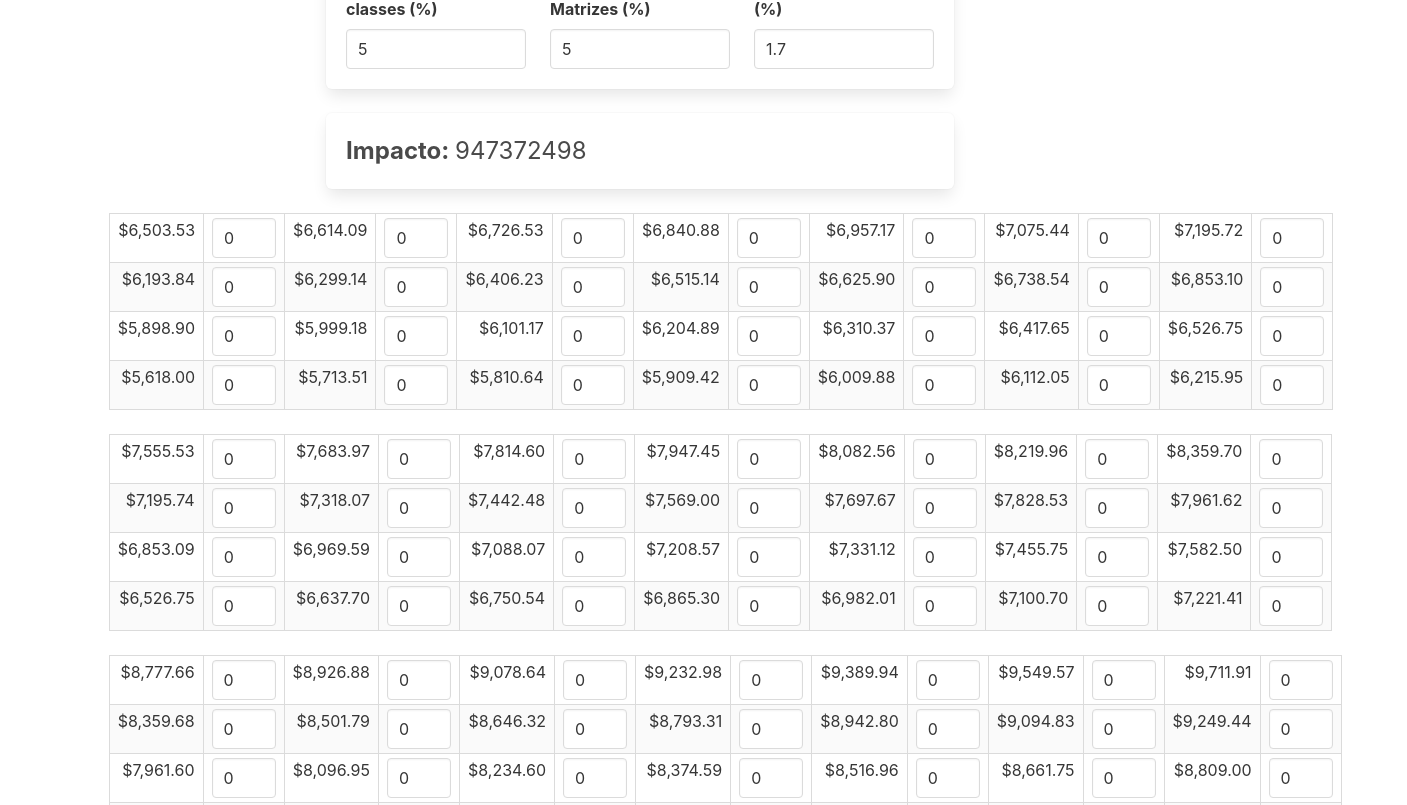
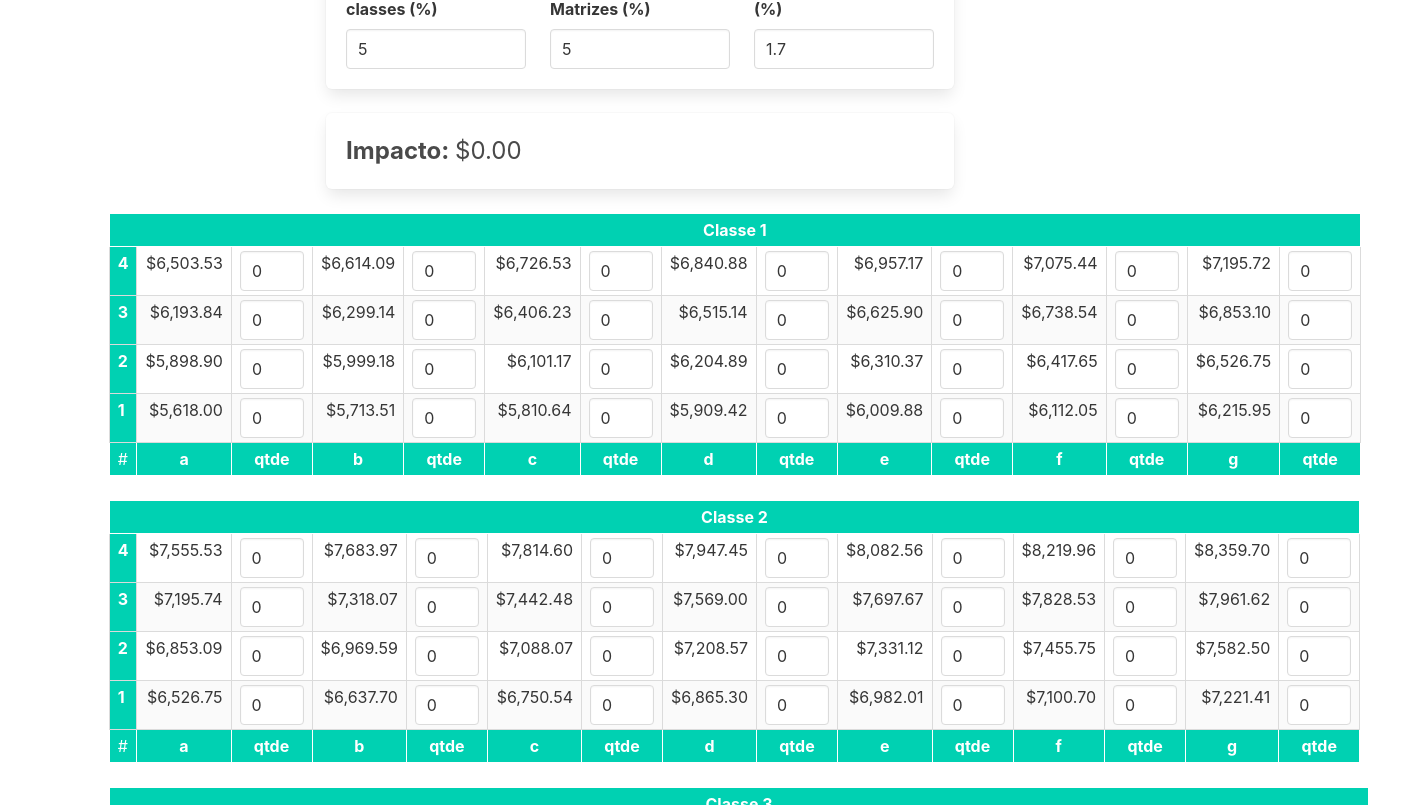
Before and after one commit to celsoagra/tabela-salarial, an Angular app: page / in a window 1280 px wide. Shown: the part 395-1200 px from the top of the page, 1407 px wide, since content can reach past the window. Built offline with nearby package versions, Linux system fonts and the light colour scheme.

Commit message:
incluindo cores e informações da tabela

```diff
--- a/src/app/app.component.html
+++ b/src/app/app.component.html
@@ -15,7 +15,7 @@
               <div class="field">
                 <label class="label">Salário Base</label>
                 <div class="control">
-                  <input class="input" type="number" min="0" [(ngModel)]="salarioBase">
+                  <input class="input" type="number" min="0" onkeydown="if(event.key===','){event.preventDefault();}" [(ngModel)]="salarioBase">
                 </div>
               </div>
           </div>
@@ -33,7 +33,7 @@
               <div class="field">
                 <label class="label">Qtde de Classes</label>
                 <div class="control">
-                  <input class="input" type="number" min="0" [(ngModel)]="classes">
+                  <input class="input" type="number" onkeydown="if(event.key===','){event.preventDefault();}" min="0" [(ngModel)]="classes">
                 </div>
               </div>
           </div>
@@ -41,7 +41,7 @@
               <div class="field">
                 <label class="label">Qtde de Matrizes</label>
                 <div class="control">
-                  <input class="input" type="number" min="0" [(ngModel)]="matriz">
+                  <input class="input" type="number" onkeydown="if(event.key===','){event.preventDefault();}" min="0" [(ngModel)]="matriz">
                 </div>
               </div>
           </div>
@@ -49,7 +49,7 @@
               <div class="field">
                 <label class="label">Qtde entre Faixas</label>
                 <div class="control">
-                  <input class="input" type="number" min="0" [(ngModel)]="faixas">
+                  <input class="input" type="number" onkeydown="if(event.key===','){event.preventDefault();}" min="0" [(ngModel)]="faixas">
                 </div>
               </div>
           </div>
@@ -68,7 +68,7 @@
               <div class="field">
                 <label class="label">intersticio entre classes (%)</label>
                 <div class="control">
-                  <input class="input" type="number" min="0" [(ngModel)]="intersticioClasses">
+                  <input class="input" type="number" onkeydown="if(event.key===','){event.preventDefault();}" min="0" [(ngModel)]="intersticioClasses">
                 </div>
               </div>
           </div>
@@ -76,7 +76,7 @@
               <div class="field">
                 <label class="label">intersticio entre Matrizes (%)</label>
                 <div class="control">
-                  <input class="input" type="number" min="0" [(ngModel)]="intersticioMatrixes">
+                  <input class="input" type="number" onkeydown="if(event.key===','){event.preventDefault();}" min="0" [(ngModel)]="intersticioMatrixes">
                 </div>
               </div>
           </div>
@@ -84,7 +84,7 @@
               <div class="field">
                 <label class="label">intersticio entre faixas (%)</label>
                 <div class="control">
-                  <input class="input" type="number" min="0" [(ngModel)]="intersticio">
+                  <input class="input" type="number" onkeydown="if(event.key===','){event.preventDefault();}" min="0" [(ngModel)]="intersticio">
                 </div>
               </div>
           </div>
@@ -96,22 +96,37 @@
 <div class="columns body-columns">
   <div class="column is-half is-offset-one-quarter">
     <div class="box">
-      <p class="is-size-4"><span class="has-text-weight-bold">Impacto: </span>947372498</p>
+      <p class="is-size-4"><span class="has-text-weight-bold">Impacto: </span> {{ countImpact() | currency }}</p>
     </div>
   </div>
 </div>
 <div class="columns body-columns">
   <div class="column is-10 is-offset-1">
-    <table *ngFor="let classes of tabela" class="table is-bordered is-striped is-narrow is-hoverable is-fullwidth" style="padding-bottom: 10rem">
+    <ng-container *ngFor="let classes of tabela; let classesIndex = index">
+      <table class="table is-bordered is-striped is-narrow is-hoverable is-fullwidth" style="padding-bottom: 10rem">
+        <thead>
+          <tr class="is-selected" >
+            <th style="text-align: center;" [attr.colspan]="(faixasTableNumber * 2) + 1">Classe {{ classesIndex + 1 }}</th>
+          </tr>
+        </thead>
         <tbody>
-        <tr *ngFor="let matriz of classes">
-          <ng-container *ngFor="let faixas of matriz">
+          <tr *ngFor="let matriz of classes; let matrizIndex = index">
+            <ng-container *ngFor="let faixas of matriz; let faixasIndex = index">
+                <td class="has-text-weight-bold is-selected" *ngIf="faixasIndex == 0" >{{ listMatricesNumeral[matrizIndex] }}</td>
                 <td style="text-align: right;" > {{ faixas | currency }} </td>
-              <td> <input style="width:4rem;" class="input" type="number" value="0" > </td>
+                <td><input style="width:4rem;" [(ngModel)]="tabelaQtde[classesIndex][matrizIndex][faixasIndex]" oninput="this.value=(parseInt(this.value)||0)" class="input" type="number" min="0" > </td>
+            </ng-container>
+          </tr>
+          <tr class="is-selected" >
+              <ng-container *ngFor="let element of getArrayLetters(faixasTableNumber); let elementIndex = index">
+                <td *ngIf="elementIndex == 0" > # </td>
+                <td class="has-text-weight-bold" style="text-align: center;" > {{ element }} </td>
+                <td class="has-text-weight-bold" style="text-align: center;" > qtde </td>
               </ng-container>
           </tr>
         </tbody>
       </table>
+    </ng-container>
 
   </div>
 </div>
--- a/src/app/app.component.ts
+++ b/src/app/app.component.ts
@@ -9,31 +9,52 @@ export class AppComponent implements OnInit {
   title = 'tabela-salarial';
 
   salarioBase : number = 5618;
-  classes : number = 4;
   intersticio : number = 1.7;
   intersticioClasses : number = 5;
   intersticioMatrixes : number = 5;
+  classes : number = 4;
   faixas : number = 7;
   matriz : number = 4;
+
+  classesTableNumber : number = 0;
+  faixasTableNumber : number = 0;
+  matrizTableNumber : number = 0;
+
   tabela : number[][][] = [];
+  tabelaQtde : number[][][] = [];
+  listMatricesNumeral : number[] = [];
 
   getTabelaSalarial() {
     this.salarioBase = parseFloat(this.salarioBase + "");
-    this.salarioBase = parseFloat(this.salarioBase + "");
-    this.classes = parseFloat(this.classes + "");
     this.intersticio = parseFloat(this.intersticio + "");
     this.intersticioClasses = parseFloat(this.intersticioClasses + "");
     this.intersticioMatrixes = parseFloat(this.intersticioMatrixes + "");
+    this.classes = parseFloat(this.classes + "");
     this.faixas = parseFloat(this.faixas + "");
     this.matriz = parseFloat(this.matriz + "");
 
-    if (this.tabela) this.tabela = [];
+    this.classesTableNumber = this.classes;
+    this.faixasTableNumber = this.faixas;
+    this.matrizTableNumber = this.matriz;
+
+    this.listMatricesNumeral = this.getArrayNumeralsReverse(this.matrizTableNumber);
+
+    if (this.tabela) {
+      this.tabela = [];
+      this.tabelaQtde = [];
+    }
 
     for (var c = 0; c < this.classes ; c++) { // classes
-      if(!this.tabela[c]) { this.tabela[c] = []; }
+      if(!this.tabela[c]) {
+        this.tabela[c] = [];
+        this.tabelaQtde[c] = [];
+      }
 
       for (var m = 0; m < this.matriz ; m++) { // matriz
-        if (!this.tabela[c][m]) { this.tabela[c][m] = [] };
+        if (!this.tabela[c][m]) {
+          this.tabela[c][m] = [];
+          this.tabelaQtde[c][m] = [];
+        };
 
         for (var f = 0; f < this.faixas ; f++) { // faixas
 
@@ -59,6 +80,9 @@ export class AppComponent implements OnInit {
             this.tabela[c][m][f] = this.getValue(numberTemp);
           }
 
+          // incluindo quantidade
+          this.tabelaQtde[c][m][f] = 0;
+
 
         } // faixas
 
@@ -68,13 +92,40 @@ export class AppComponent implements OnInit {
 
     } // classes
 
+    this.countImpact();
+
     return this.tabela;
+  }
+
+  countImpact() {
+    var impact : number = 0;
+
+    if (this.tabela && this.tabelaQtde) {
+      for (var c = 0; c < this.classesTableNumber ; c++) { // classes
+        for (var m = 0; m < this.matrizTableNumber ; m++) { // matriz
+          for (var f = 0; f < this.faixasTableNumber ; f++) { // faixas
+            impact += this.tabelaQtde[c][m][f] * this.tabela[c][m][f];
+          } // faixas
+        } // matriz
+      } // classes
+    }
+
+    return impact;
   }
 
   getValue(val : number) {
     return parseFloat( val.toFixed(2) )
   }
 
+  getArrayLetters(n: number): any[] {
+    return Array.from(Array(n), (e, i) => String.fromCharCode(i + 97));
+  }
+
+  getArrayNumeralsReverse(n: number): any[] {
+    return Array.from({ length: n }, (v, i) => i+1).reverse();
+  }
+
+
   ngOnInit() {
     this.getTabelaSalarial();
   }
```
Also changed, not shown: 4 other files (tests, documents, lock files or other folders). Lines whose indentation alone changed are shown as unchanged.
